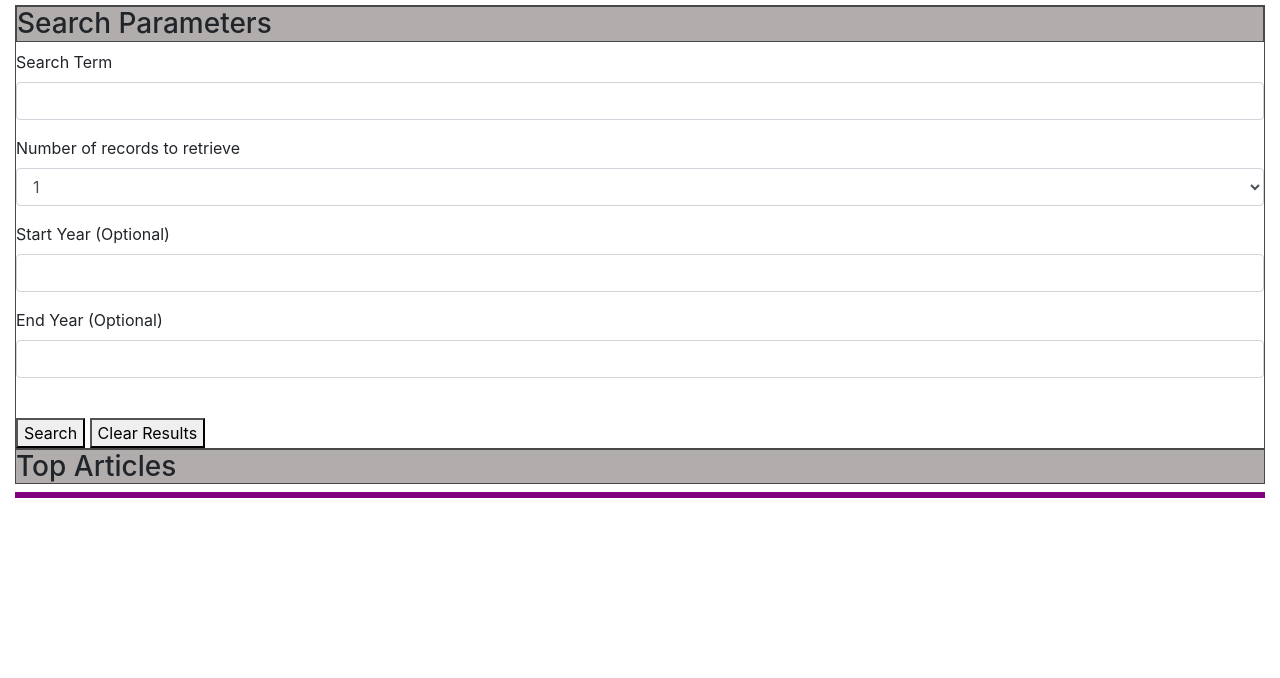
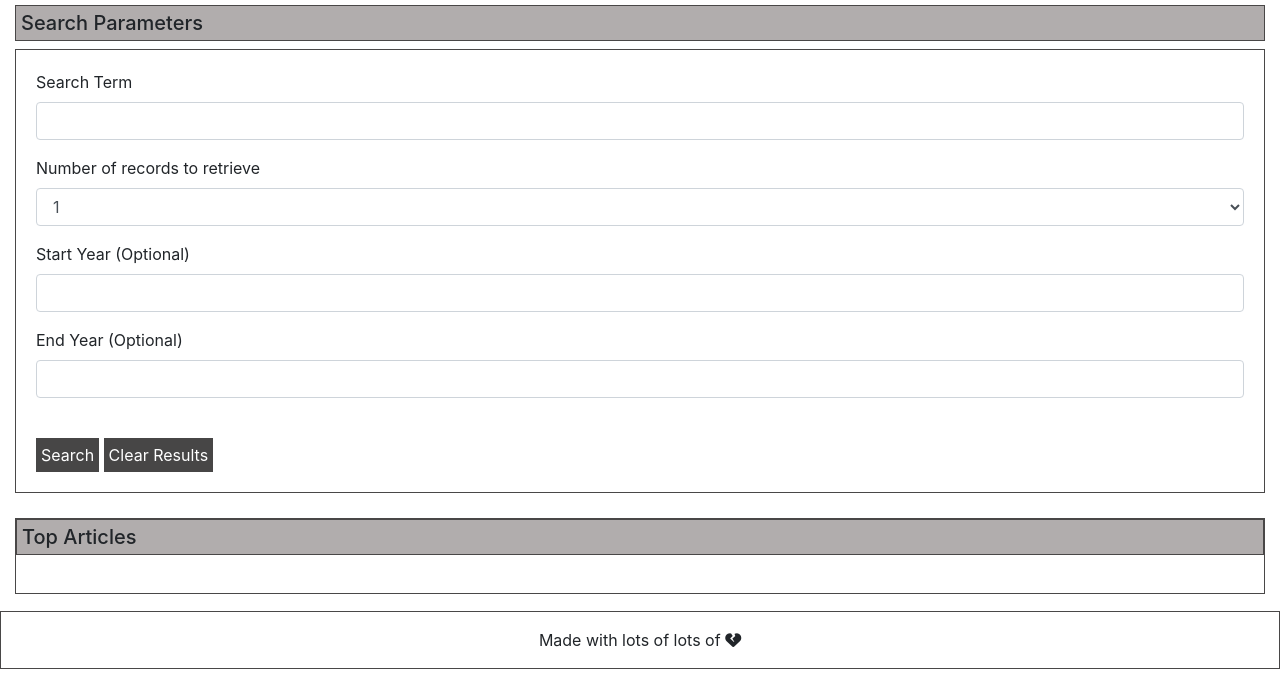
Before and after one commit to chrisp-dev/article-search, a plain HTML site: page index.html in a window 1280 px wide. Shown: the part 131-809 px from the top of the page. Drawn offline with nearby package versions, Linux system fonts and the light colour scheme.

Commit message:
done with html & style

```diff
--- a/index.html
+++ b/index.html
@@ -6,6 +6,7 @@
     <meta name="viewport" content="width=device-width, initial-scale=1.0">
     <meta http-equiv="X-UA-Compatible" content="ie=edge">
     <title>Document</title>
+    <script src="https://kit.fontawesome.com/257de25400.js" crossorigin="anonymous"></script>
     <link rel="stylesheet" href="https://stackpath.bootstrapcdn.com/bootstrap/4.3.1/css/bootstrap.min.css"
         integrity="sha384-ggOyR0iXCbMQv3Xipma34MD+dH/1fQ784/j6cY/iJTQUOhcWr7x9JvoRxT2MZw1T" crossorigin="anonymous">
     <link rel="stylesheet" href="style.css">
@@ -19,10 +20,10 @@
                 <h1>New York Times Search</h1>
             </div>
         </div>
-        <div class="row">
+        <div class="row search">
             <div class="col-md-12">
+                <h5>Search Parameters</h5>
                 <form>
-                    <h3>Search Parameters</h3>
                     <div class="form-group">
                         <label for="exampleFormControlInput1">Search Term</label>
                         <input type="text" class="form-control" id="exampleFormControlInput1">
@@ -55,30 +56,27 @@
                 </form>
             </div>
         </div>
-        <div class="row">
+        <div class="row toparticle">
             <div class="col-md-12">
-                <h3>Top Articles</h3>
+                <div id="test">
+                <h5>Top Articles</h5>
                 <div class="inputAPI"> </div>
+            </div>
             </div>
         </div>
 
         <div class="footer">
+            Made with lots of lots of <i class="fas fa-heart-broken"></i>
         </div>
-
-
-
-
-
-
 
         <!-- jQuery JS 3.1.0 -->
         <script src="https://ajax.googleapis.com/ajax/libs/jquery/3.1.0/jquery.min.js"></script>
         <script src="https://cdnjs.cloudflare.com/ajax/libs/popper.js/1.14.7/umd/popper.min.js"
             integrity="sha384-UO2eT0CpHqdSJQ6hJty5KVphtPhzWj9WO1clHTMGa3JDZwrnQq4sF86dIHNDz0W1" crossorigin="anonymous">
-            </script>
+        </script>
         <script src="https://stackpath.bootstrapcdn.com/bootstrap/4.3.1/js/bootstrap.min.js"
             integrity="sha384-JjSmVgyd0p3pXB1rRibZUAYoIIy6OrQ6VrjIEaFf/nJGzIxFDsf4x0xIM+B07jRM" crossorigin="anonymous">
-            </script>
+        </script>
         <script src="scripts.js"></script>
 </body>
 
--- a/style.css
+++ b/style.css
@@ -4,22 +4,56 @@ h1{
     text-align: center;
     padding-top: 5vh;
     padding-bottom: 5vh;
-    border-radius: 20px;
+    border-radius: 10px;
 
 }
 
-h3{
+h5{
     background: rgb(177, 173, 173);
     border: solid rgb(73, 71, 71) 1px;
+    padding: 5px;
+}
+
+.search{
+    /* height:60vh; */
+    margin-bottom: 25px;
+}
+
+.toparticle{
+    height: 20vh;
+
+}
+
+#test{
+    border: solid rgb(73, 71, 71) 1px;
+    padding-bottom: 30px;
 }
 
 form{
     border: solid rgb(73, 71, 71) 1px;
+    padding: 20px;
+    height:
+}
+
+button{
+    background:rgb(71, 70, 70);
+    color: white;
+    border: none;
+    padding: 5px;
 }
 
 .row {
 }
 
 .footer{
-    border:solid purple
+    position: fixed;
+    width: 100%;
+    bottom:0;
+    left: 0;
+    text-align: center;
+    padding: 2vh;
+    border: solid rgb(73, 71, 71) 1px;
+
+
+
 }
```
